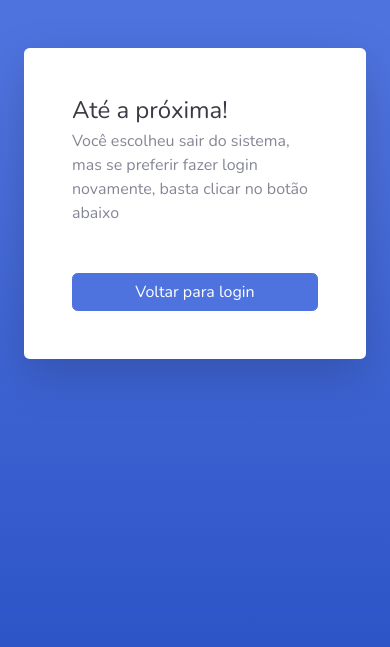
After one commit to tchaguitos/controle-visitantes, a Django app: template templates/logout.html in a window 390 px wide. The commit adds this page. Shown: the top 647 px of the page. Run offline with Django 3.2, Linux system fonts and the light colour scheme; the template is opened without the code that fills it, so the values that code supplies are empty; some libraries are stand-ins or nearby versions.

Commit message:
feat(templates): add página de logout

```diff
--- a/templates/base.html
+++ b/templates/base.html
@@ -91,7 +91,7 @@
 
                     <div class="modal-footer">
                         <button class="btn btn-secondary" type="button" data-dismiss="modal">Cancelar</button>
-                        <a class="btn btn-primary" href="#">Sair</a>
+                        <a class="btn btn-primary" href="{% url 'logout' %}">Sair</a>
                     </div>
                 </div>
             </div>
--- /dev/null
+++ b/templates/logout.html
@@ -0,0 +1,57 @@
+<!DOCTYPE html>
+
+{% load static %}
+{% load widget_tweaks %}
+
+<html lang="pt-BR">
+<head>
+    <meta charset="utf-8">
+    <meta http-equiv="X-UA-Compatible" content="IE=edge">
+    <meta name="viewport" content="width=device-width, initial-scale=1, shrink-to-fit=no">
+    <meta name="description" content="">
+    <meta name="author" content="">
+
+    <title>Controle de Visitantes</title>
+
+    <link href="https://fonts.googleapis.com/css?family=Nunito:200,200i,300,300i,400,400i,600,600i,700,700i,800,800i,900,900i" rel="stylesheet">
+
+    <link href="{% static 'css/sb-admin-2.min.css' %}" rel="stylesheet">
+    <link href="{% static 'vendor/fontawesome-free/css/all.min.css' %}" rel="stylesheet" type="text/css">
+</head>
+
+<body class="bg-gradient-primary">
+    <div class="container">
+        <div class="row justify-content-center">
+            <div class="col-xl-10 col-lg-12 col-md-9">
+                <div class="card o-hidden border-0 shadow-lg my-5">
+                    <div class="card-body p-0">
+                        <div class="row">
+                            <div class="col-lg-6 d-none d-lg-block bg-login-image"></div>
+
+                            <div class="col-lg-6">
+                                <div class="p-5">
+                                    <div class="text-left mb-5">
+                                        <h1 class="h4 text-gray-900 mb-1">Até a próxima!</h1>
+
+                                        <p>Você escolheu sair do sistema, mas se preferir fazer login novamente, basta clicar no botão abaixo</p>
+                                    </div>
+
+                                    <a href="{% url 'login' %}" class="btn btn-primary btn-user btn-block">
+                                        <span class="text">Voltar para login</span>
+                                    </a>
+                                </div>
+                            </div>
+                        </div>
+                    </div>
+                </div>
+
+            </div>
+
+        </div>
+    </div>
+
+    <script src="{% static 'vendor/jquery/jquery.min.js' %}"></script>
+    <script src="{% static 'vendor/bootstrap/js/bootstrap.bundle.min.js' %}"></script>
+    <script src="{% static 'js/sb-admin-2.min.js' %}"></script>
+</body>
+</html>
--- a/templates/registrar_visitante.html
+++ b/templates/registrar_visitante.html
@@ -42,7 +42,7 @@
                     {% for field in form %}
                         <div class="form-group col-md-12">
                             <label>{{ field.label }} {% if not field.name == "placa_veiculo" %} * {% endif %}</label>
-                            {{ field | add_class:"form-control" }}
+                            {% render_field field placeholder=field.label class="form-control" %}
                         </div>
                     {% endfor %}
                 </div>
```
Also changed, not shown: controle_visitantes/urls.py (+9 -0 lines).
